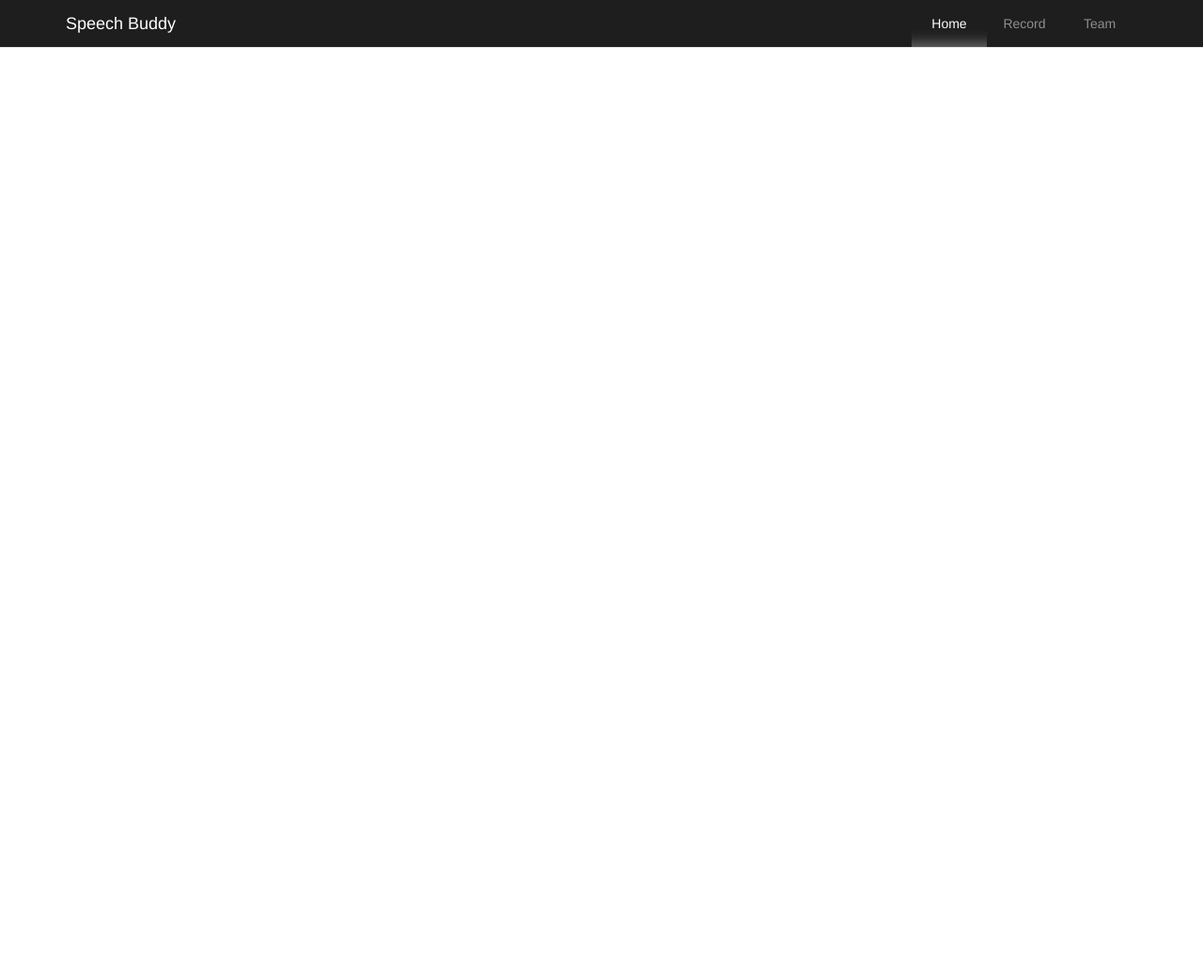
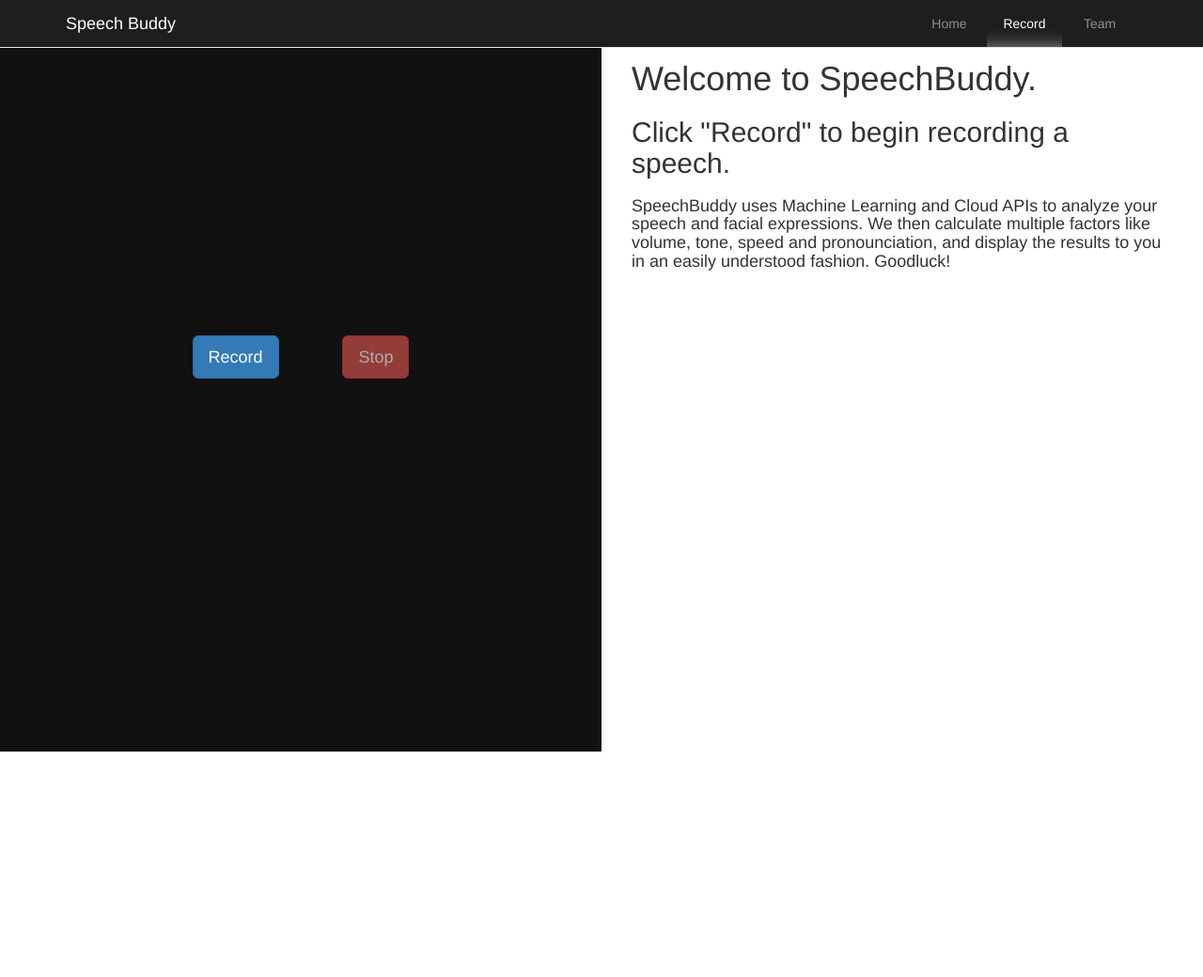
Before and after one commit to amackillop/SpeechBuddy1, a Django app: page / in a window 1280 px wide. Shown: the whole page at 94% size. Before the commit the page ends 51 px from the top, so only its background shows below. Run offline with Django 3.2, Linux system fonts and the light colour scheme; some libraries are stand-ins or nearby versions.

Commit message:
UI updates.

```diff
--- a/recorder/templates/recorder/html/recorder.html
+++ b/recorder/templates/recorder/html/recorder.html
@@ -1,4 +1,5 @@
 <!DOCTYPE html>
+
 <head>
     <html lang="en">
     <title>Speech Buddy</title>
@@ -10,19 +11,18 @@
     <script src="https://maxcdn.bootstrapcdn.com/bootstrap/3.3.7/js/bootstrap.min.js"></script>
     <script src="../static/js/csrf.js"></script>
     <link rel="stylesheet" href="../static/css/modal.css">
-
     <link rel="stylesheet" href="../static/css/base.css">
     <meta name="viewport" content="width=device-width, initial-scale=1">
     <script type="text/javascript" src="https://www.gstatic.com/charts/loader.js"></script>
-	<script type="text/javascript">
-	</script>
+    <script type="text/javascript"></script>
+</head>
 
-</head>
 <body>
     <nav id="myNavbar" class="navbar navbar-default navbar-fixed-top">
         <div class="container">
             <div class="navbar-header">
-        <button id="hamburger" type="button" class="navbar-toggle collapsed" data-toggle="collapse" data-target="#navbar" aria-expanded="false" aria-controls="navbar">
+                <button id="hamburger" type="button" class="navbar-toggle collapsed" data-toggle="collapse" data-target="#navbar" aria-expanded="false"
+                    aria-controls="navbar">
                     <span class="sr-only">Toggle navigation</span>
                     <span class="icon-bar"></span>
                     <span class="icon-bar"></span>
@@ -32,76 +32,83 @@
             </div>
             <div id="navbar" class="navbar-collapse collapse">
                 <ul id="navCollapsed" class="nav navbar-nav navbar-right">
-          <li id="abtBtn" class="nav-item"> <a href="/" style="width: 80px" >Home</a></li>
-          <li id="portBtn" class="nav-item active"><a href="/recorder" style="width: 80px">Record</a></li>
-          <li id="conBtn" class="nav-item"><a href="/team" style="width: 80px">Team</a></li>
+                    <li id="abtBtn" class="nav-item">
+                        <a href="/" style="width: 80px">Home</a>
+                    </li>
+                    <li id="portBtn" class="nav-item active">
+                        <a href="/recorder" style="width: 80px">Record</a>
+                    </li>
+                    <li id="conBtn" class="nav-item">
+                        <a href="/team" style="width: 80px">Team</a>
+                    </li>
                 </ul>
             </div>
         </div>
     </nav>
 
-<div class="recordPage">
-    <h1>SpeechBuddy.io <br> <br></h1>
-    <div id="container">
-        <video autoplay="true" id="videoElement">
+    <div class="split left">
+        <video autoplay="true" id="videoElement"></video>
+        <div id="recordingslist"></div>
+        <div id="recordingDiv">
+            <button id="start-btn" class="btn btn-primary btn-lg">Record</button>
+            <button id="stop-btn" class="btn btn-danger btn-lg" disabled>Stop</button>
+            <button id="submit-btn" class="btn btn-success btn-lg">Submit</button>
+            <h4 id="recordingtitle" style="display:none;">Recordings: </h4>
+        </div>
+    </div>
 
-        </video>
+    <div class="split right">
+        <div class="info">
+            <div id= "string">
+                <h1>Welcome to SpeechBuddy.</h1>
+                <h2>Click "Record" to begin recording a speech.</h2>
+                <h2></h2>
+                <h2></h2>
+                <h4>SpeechBuddy uses Machine Learning and Cloud APIs to analyze your speech and facial expressions.
+                    We then calculate multiple factors like volume, tone, speed and pronounciation, and display the
+                    results to you in an easily understood fashion. Goodluck!
+                </h4>
             </div>
-    <h2 id="transcript" style="display:none;align-content:left;"> Transcript: </h2>
-    <h3 id="string">Click "Start" and begin speech. <br> <br>
-        Click "Stop" recording to complete the recording of your audio.</h3>
-    <h3 id="sentences">{Display sentences here}</h3>
+        </div>
+        <h2 id="transcript" style="display:none;align-content:left;"></h2>
+        <h3 id="string"></h3>
         <h2 id="confidence" style="display:none;align-content:left;"></h2>
-
-    <!-- Draw the action buttons -->
-
-
-    <!-- List item to store the recording files so they can be played in the browser -->
-    <div id="recordingDiv">
-        <button id="start-btn" class="btn btn-success">Start</button>
-        <button id="stop-btn" class="btn btn-danger" disabled>Stop</button>
-        <h2 id="recordingtitle" style="display:none;">Recordings: </h2>
-        <ul id="recordingslist"></ul>
-        <div id="submit"></div>
+        </div>
     </div>
 
     <!-- The Modal -->
     <div id="myModal" class="modal">
-
         <!-- Modal content -->
         <div class="modal-content">
             <div class="modal-header">
                 <span class="close">&times;</span>
                 <h2 id="mhead">Modal Header</h2>
             </div>
-            <div class="modal-body" id="mbody">
-
-            </div>
+            <div class="modal-body" id="mbody"></div>
             <div class="modal-footer">
                 <h3>nltk lib</h3>
             </div>
         </div>
-
     </div>
 
     <!-- Pitch Detection -->
-	<div id = "fundementals">
+    <div id="fundementals">
         <h2></h2>
-		<div id = "chart_div"/div>
+        <div id="chart_div" /div>
         </div>
         <!-- Volume Analysis -->
-    <div id = "volume">
+        <div id="volume">
             <h2></h2>
-		<div id = "chart_div_volume"/div>
+            <div id="chart_div_volume" /div>
             </div>
 
         <!-- Go Count -->
-	<div id = "filler count">
-		<div id = "count">
+        <div id="filler count">
+            <div id="count">
 
             </div>
         </div>
-
+    </div>
 
     <script src="../static/js/recorderWeb.js"></script>
     <script src="../static/js/googleResponse.js"></script>
@@ -119,7 +126,7 @@
         navigator.getUserMedia = navigator.getUserMedia || navigator.webkitGetUserMedia || navigator.mozGetUserMedia || navigator.msGetUserMedia || navigator.oGetUserMedia;
 
         if (navigator.getUserMedia) {
-            navigator.getUserMedia({video: true}, handleVideo, videoError);
+            navigator.getUserMedia({ video: true }, handleVideo, videoError);
         }
 
         function handleVideo(stream) {
@@ -130,9 +137,6 @@
             // do something
         }
     </script>
+</body>
 
-
-
-</div>
-</body>
 </html>
--- a/speechbuddy/urls.py
+++ b/speechbuddy/urls.py
@@ -17,15 +17,16 @@ from django.conf.urls import url,include
 from django.contrib import admin
 from django.conf import settings
 from django.conf.urls.static import static
+from django.views.generic.base import TemplateView
 
 urlpatterns = [
     url(r'^admin/', admin.site.urls),
-    url(r'^$', include('home.urls')),
+    url(r'^$', include('recorder.urls')),
+    url(r'^home/', include('home.urls')),
     url(r'^team/', include('team.urls')),
     url(r'^recorder/', include('recorder.urls')),
     url(r'^about/', include('about.urls')),
     url(r'^api/', include('api.urls')),
-
 ]
 
 if settings.DEBUG:
--- a/static/css/base.css
+++ b/static/css/base.css
@@ -1,5 +1,7 @@
-@media screen and (max-width: 768px) {
-    body { padding-top: 0px; }
+@media screen and (max-width: inherit) {
+    body {
+      padding-top: 0px;
+    }
 }
 
 #myNavbar{ /* Style navbar */
@@ -52,10 +54,77 @@
   color: rgba(255,255,255,1);
 }
 
+/* RECORD PAGE */
+
 .recordPage {
-	padding-top: 60px;
-  	text-align: center;
-  }
+	padding-top: 10px;
+    text-align: center;
+    width: 50%;
+    float: right;
+}
+
+.split {
+  height: 100%;
+  width: 50%;
+  position: fixed;
+  z-index: 1;
+  top: 0;
+  overflow-x: hidden;
+}
+
+.left {
+  left: 0;
+  background-color: #111;
+
+}
+
+.right {
+  right: 0;
+  background-color: white;
+  position: absolute;
+}
+
+.info {
+  margin-top: 10%;
+  margin-left: 5%;
+  margin-right: 5%;
+}
+
+.btn{
+  margin: 5%;
+}
+
+.centered {
+
+  top: 50%;
+  left: 50%;
+  transform: translate(-50%, -50%);
+  text-align: center;
+}
+
+#recordingDiv {
+   text-align: center;
+}
+
+.record-controls{
+  width: 100%;
+}
+
+#welcome {
+  padding-top: 10px;
+    text-align: center;
+    width: 100%;
+    float: right;
+}
+
+/* resizable webcam */
+#videoElement {
+  text-align: center;
+  width: 100%;
+}
+#recordingDiv {
+  width: 100%;
+}
 
 /*Fundemental Stuff Here*/
 #chart_div {
@@ -64,8 +133,8 @@
 	width: 80%;
 	display: block;
 	margin: 0 auto;
+}
 
-}
 /* Volume stuff */
 #chart_div_volume {
 	text-align: center;
@@ -73,5 +142,4 @@
 	width: 80%;
 	display: block;
 	margin: 0 auto;
-
 }
--- a/static/js/googleResponse.js
+++ b/static/js/googleResponse.js
@@ -5,13 +5,7 @@ function googleResponse(data) {
     content = document.getElementById("string");
     content.innerHTML=data.transcript;
 
-
-    console.log("hello")
-
     confidence = document.getElementById("confidence");
     confidence.innerHTML = "Confidence.    " + data.confidence;
     confidence.style.display = "block";
-    div = document.getElementById("recordingDiv");
-    div.style.display = "none";
-
 }
--- a/static/js/recorderWeb.js
+++ b/static/js/recorderWeb.js
@@ -17,6 +17,10 @@
 
 					// Store the instance of AudioContext globally
 					audio_context = new AudioContext;
+
+					//hide "submit button" for now
+					var submit_btn = document.getElementById("submit-btn");
+					submit_btn.style.display = "none";
 					console.log('Audio context is ready !');
 					console.log('navigator.getUserMedia ' + (navigator.getUserMedia ? 'available.' : 'not present!'));
 				} catch (e) {
@@ -70,14 +74,11 @@
 				audio_stream.getAudioTracks()[0].stop();
 				console.log(audio_stream.getAudioTracks());
 
-
-
-
-
-
 				// Disable Stop button and enable Record button !
 				document.getElementById("start-btn").disabled = false;
 				document.getElementById("stop-btn").disabled = true;
+				var submit_btn = document.getElementById("submit-btn");
+				submit_btn.style.display = "inline";
 
 				// Use the Recorder Library to export the recorder Audio as a .wav file
 				// The callback providen in the stop recording method receives the blob
@@ -91,18 +92,9 @@
 					recorder && recorder.exportWAV(function (blob) {
 						callback(blob);
 						console.log(blob);
-					    var submit = document.getElementById("submit");
-					    if(!submit.hasChildNodes()){
-					        var p = document.createElement('button');
-				            p.setAttribute("type", "button");
-                            p.setAttribute("class", "btn btn-success");
-                            p.setAttribute("id", "submitAPI");
-                            var t = document.createTextNode("Submit");
-                            p.appendChild(t);
-                            submit.appendChild(p);
-					    }
 
-				     $("#submitAPI").click( function() {
+
+				     $("#submit-btn").click( function() {
                         var csrftoken = getCookie('csrftoken');
                         console.log(csrftoken);
                         // console.log(typeof($('#string').html()));
@@ -122,8 +114,9 @@
 								}
 								}
 						});
-
-                                // Ajax call here
+						//while processing the api call, disable the submit button
+						//document.getElementById("submit-btn").disabled = "true";
+                    	// Ajax call here
                         $.ajax({
                             url:"/api/google/",
                             data: fd,
@@ -141,15 +134,15 @@
                             }
                         });
                      })
-
-
 						// create WAV download link using audio data blob
 						// createDownloadLink();
 
 						// Clear the Recorder to start again !
 						recorder.clear();
 					}, (AudioFormat || "audio/wav"));
+
 				}
+				//submit_btn.disabled = "false";
 			}
 
 			// Initialize everything once the window loads
@@ -180,6 +173,7 @@
 						console.log(url);
 						var li = document.createElement('li');
 						var au = document.createElement('audio');
+						au.setAttribute("class", "record-controls")
 						var hf = document.createElement('a');
 
 						au.controls = true;
@@ -192,19 +186,20 @@
 						hf.download = 'output.wav';
 						hf.setAttribute("id", "audioFileUpload");
 						hf.innerHTML = hf.download;
-						li.appendChild(au);
-						li.appendChild(hf);
+						recording_div = document.getElementById("recordingDiv");
+						recording_div.appendChild(au);
+						//li.appendChild(hf);
 						var file = audio_stream.getAudioTracks()[0];
 				        //fileURL = AudioBLOB.createObjectURL(file);
 				        //console.log(fileURL);
 
-				        var rlist = document.getElementById("recordingslist");
-				        if(rlist.hasChildNodes()){
-				            rlist.removeChild(rlist.firstChild);
-				        }
-						recordingslist.appendChild(li);
-						 var x = document.getElementById("recordingtitle");
-						 x.style.display = "block";
+				        // var rlist = document.getElementById("recordingslist");
+				        // if(rlist.hasChildNodes()){
+				        //     rlist.removeChild(rlist.firstChild);
+				        // }
+						// recordingslist.appendChild(li);
+						//  var x = document.getElementById("recordingtitle");
+						//  x.style.display = "block";
 					}, _AudioFormat);
 				}, false);
 			};
```
Also changed, not shown: 6 other files. Lines whose indentation alone changed are shown as unchanged.
